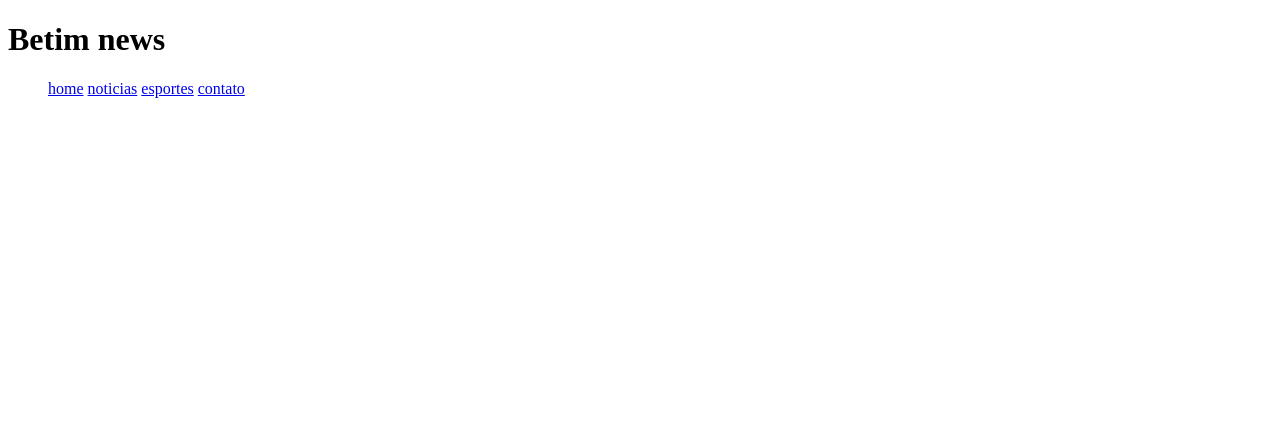
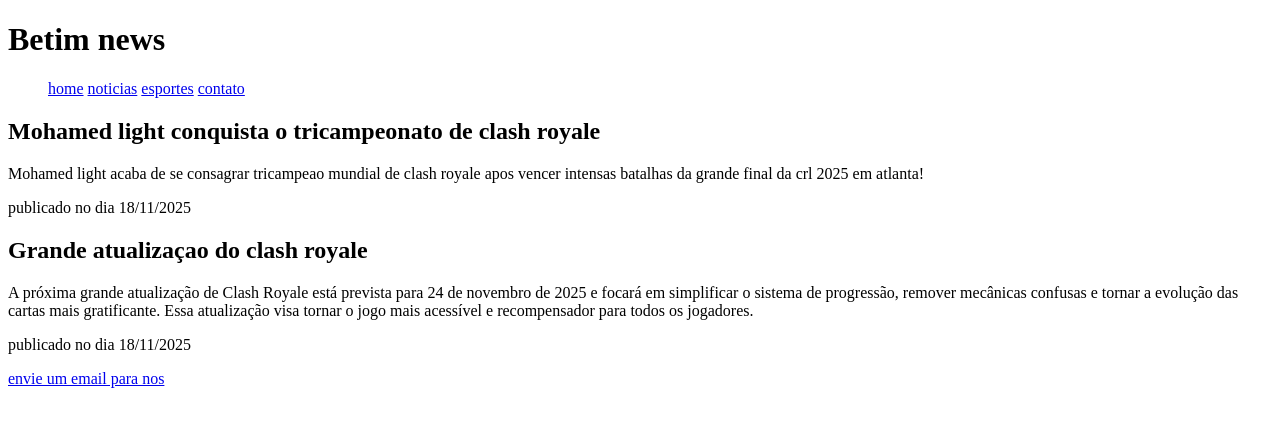
Before and after one commit to Rianoliveira67/jornal-do-bairro, a plain HTML site: page index.html in a window 1280 px wide. Drawn offline with Linux system fonts and the light colour scheme.

Commit message:
iniciando o rodape do site

```diff
--- a/index.html
+++ b/index.html
@@ -19,5 +19,27 @@
         </ul>
       </nav>
     </header>
+    <main>
+      <article>
+        <h2>Mohamed light conquista o tricampeonato de clash royale</h2>
+        <p>
+          Mohamed light acaba de se consagrar tricampeao mundial de clash royale
+          apos vencer intensas batalhas da grande final da crl 2025 em atlanta!
+        </p>
+        <div>publicado no dia 18/11/2025</div>
+      </article>
+      <article>
+        <h2>Grande atualizaçao do clash royale</h2>
+        <p>
+          A próxima grande atualização de Clash Royale está prevista para 24 de
+          novembro de 2025 e focará em simplificar o sistema de progressão,
+          remover mecânicas confusas e tornar a evolução das cartas mais
+          gratificante. Essa atualização visa tornar o jogo mais acessível e
+          recompensador para todos os jogadores.
+        </p>
+        <div>publicado no dia 18/11/2025</div>
+      </article>
+    </main>
+    <footer><p><a href="mailto:jonaldebetim@gmail.com">envie um email para nos </a></p></footer>
   </body>
 </html>
```
Also changed, not shown: tarefa.txt.
